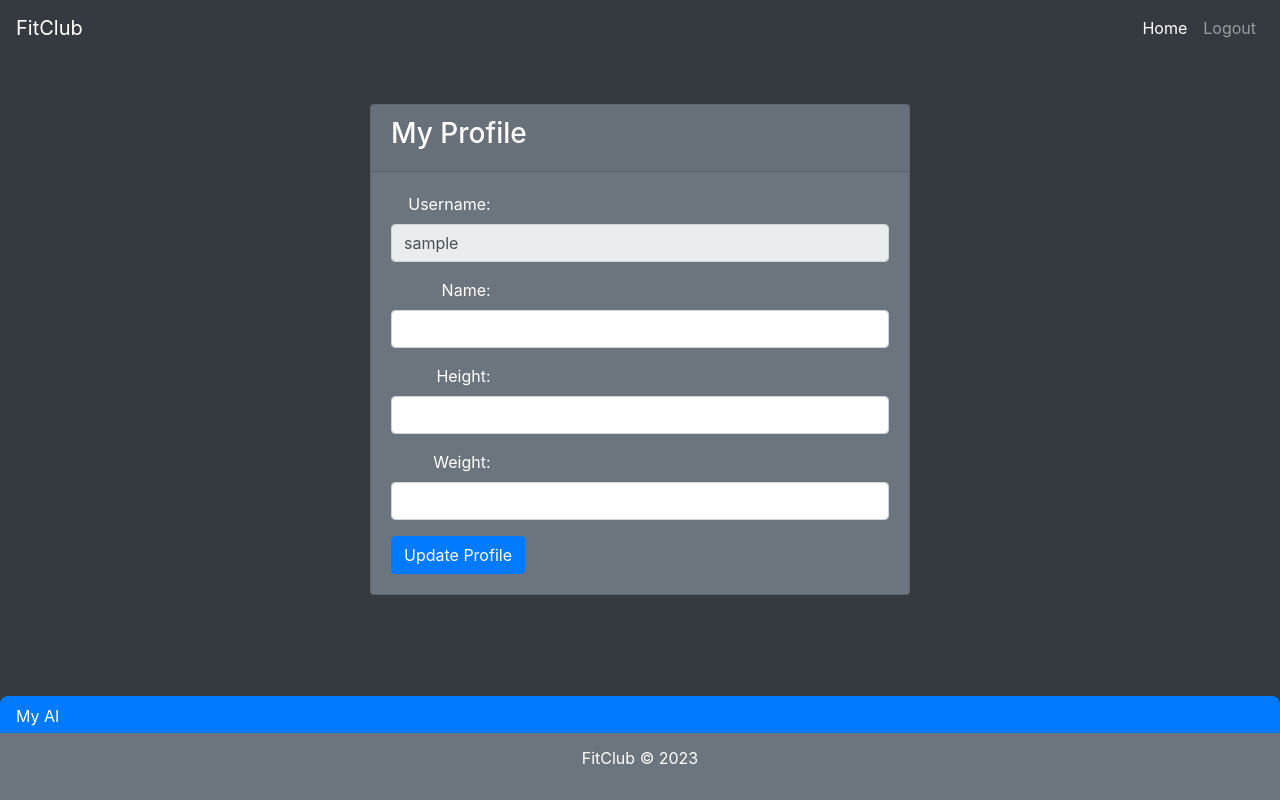
After one commit to GreggRoll/FitClub, a Flask app: page /my_profile in a window 1280 px wide. The commit adds this page. Run offline with Flask 3, Linux system fonts and the light colour scheme; the visitor is signed in with stand-in values (Sample User, id 1); some libraries are stand-ins or nearby versions.

Commit message:
updated a lot

```diff
--- a/app.py
+++ b/app.py
@@ -7,87 +7,119 @@ app = Flask(__name__)
 app.secret_key = os.urandom(24)
 socketio = SocketIO(app)
 
-# List to hold the messages
-message_history = []
-users = {}
+# Load and save user data functions
+def load_users():
+    with open('user_data.json', 'r') as f:
+        return json.load(f)
 
-def load_users():
-    global users
-    with open('user_data.json', 'r') as f:
-        users = json.load(f)
-
-def save_users():
+def save_users(users):
     with open('user_data.json', 'w') as f:
         json.dump(users, f)
 
+# Routes
 @app.route('/')
 def index():
-    return render_template('index.html')
-
-@app.route('/get_messages')
-def get_messages():
-    # Return the message history as JSON
-    return jsonify(message_history)
-
-@app.route('/send_message', methods=['POST'])
-def send_message():
-    message = request.form.get('message')
-    # Append the new message to the history
-    message_history.append(message)
-    return '', 204  # Return no content
-
+    if 'username' in session:
+        username = session['username']
+        users = load_users()
+        user_data = users.get(username, {})
+        return render_template('index.html', user_data=user_data)
+    return redirect(url_for('login'))
 
 @app.route('/login', methods=['GET', 'POST'])
 def login():
     if request.method == 'POST':
         username = request.form['username']
         password = request.form['password']
+        users = load_users()
         if username in users and users[username]['password'] == password:
             session['username'] = username
             return redirect(url_for('index'))
     return render_template('login.html')
+
+@app.route('/logout')
+def logout():
+    session.pop('username', None)
+    return redirect(url_for('login'))
 
 @app.route('/register', methods=['GET', 'POST'])
 def register():
     if request.method == 'POST':
         username = request.form['username']
         password = request.form['password']
+        users = load_users()
         if username not in users:
-            users[username] = {'password': password, 'workouts': []}
-            save_users()
+            users[username] = {
+                'password': password,
+                'user_name': username,
+                'name': '',
+                'height': '',
+                'weight': '',
+                'dl_max': '',
+                'squat_max': '',
+                'bench_max': '',
+                'chat_history': []
+            }
+            save_users(users)
             session['username'] = username
             return redirect(url_for('index'))
     return render_template('register.html')
+
+@app.route('/my_profile', methods=['GET', 'POST'])
+def my_profile():
+    if 'username' not in session:
+        return redirect(url_for('login'))
+
+    username = session['username']
+    users = load_users()  # Load the users
+    user_data = users.get(username, {})
+
+    if request.method == 'POST':
+        user_data['name'] = request.form.get('name', user_data.get('name', ''))
+        user_data['height'] = request.form.get('height', user_data.get('height', ''))
+        user_data['weight'] = request.form.get('weight', user_data.get('weight', ''))
+        # Save the updated user data
+        users[username] = user_data  # Update the user data in the users dictionary
+        save_users(users)  # Save the updated users dictionary back to the file
+
+    return render_template('my_profile.html',
+                           username=username,
+                           name=user_data.get('name', ''),
+                           height=user_data.get('height', ''),
+                           weight=user_data.get('weight', ''))
+                           # ... (other user data fields)
 
 @app.route('/my_workouts')
 def my_workouts():
     if 'username' in session:
         username = session['username']
-        workouts = users[username]['workouts']
+        users = load_users()
+        workouts = users[username].get('workouts', [])
         return render_template('my_workouts.html', workouts=workouts)
     return redirect(url_for('login'))
 
 @socketio.on('message')
 def handle_message(message):
-    # Here, you can call OpenAI API to generate workout plans based on the message
-    # For now, just echo the message back
-    # Add a form to allow users to save the workout.
-    message_with_form = message + '''<form action="/save_workout" method="POST">
-                                        <input type="hidden" name="workout" value="''' + message + '''">
-                                        <button type="submit">Save Workout</button>
-                                     </form>'''
-    socketio.emit('message', message_with_form)
+    if 'username' in session:
+        username = session['username']
+        users = load_users()
+        user_data = users.get(username, {})
+        user_data['chat_history'].append({"user": message})
+        save_users(users)
+        # Here, you can call OpenAI API to generate workout plans based on the message
+        # Emit the message back along with Save Workout button
+        socketio.emit('message', message)
 
 @app.route('/save_workout', methods=['POST'])
 def save_workout():
     if 'username' in session:
         username = session['username']
         workout = request.form['workout']
+        users = load_users()
         users[username]['workouts'].append(workout)
-        save_users()
+        save_users(users)
         return redirect(url_for('my_workouts'))
     return redirect(url_for('login'))
 
 if __name__ == '__main__':
-    load_users()
-    socketio.run(app, port=5001, debug=False)
+    socketio.run(app, debug=False)
--- a/static/app.js
+++ b/static/app.js
@@ -1,15 +1,11 @@
 function toggleChat() {
     var chatWindow = document.getElementById('chatWindow');
-    if (chatWindow.style.display === 'none' || chatWindow.style.display === '') {
-        chatWindow.style.display = 'flex';
-    } else {
-        chatWindow.style.display = 'none';
-    }
+    chatWindow.style.display = chatWindow.style.display === 'none' ? 'block' : 'none';
 }
 
 function handleKeyPress(event) {
-    if (event.key === 'Enter' && event.target.value.trim() !== '') {
-        sendMessage();
+    if (event.key === 'Enter') {
+        // Handle the Enter key press
     }
 }
 
--- a/static/style.css
+++ b/static/style.css
@@ -1,137 +1,99 @@
-/* General Styles */
 body {
-    background-color: #15202b;
-    color: #e1e8ed;
-    font-family: 'Segoe UI', Tahoma, Geneva, Verdana, sans-serif;
-    margin: 0;
-    padding: 0;
+    display: flex;
+    flex-direction: column;
+    min-height: 100vh;
 }
 
-h1, h2, h3, h4, h5, h6 {
-    color: #ffffff;
+#content {
+    flex: 1;
+}
+#chatContainer {
+    position: fixed;
+    bottom: 4rem; /* Adjust as per your footer's height */
+    left: 0;
+    width: 100%;
 }
 
-a {
-    color: #1da1f2;
-    text-decoration: none;
-}
-
-a:hover {
-    text-decoration: underline;
-}
-
-/* Container */
-.container {
-    margin: auto;
-    max-width: 600px;
-    padding: 10px;
-}
-
-/* Form Styles */
-form {
-    background-color: #253341;
-    border: 1px solid #38444d;
-    padding: 10px;
-    margin-bottom: 20px;
-}
-
-label, input, button {
-    display: block;
-    width: 100%;
-    margin-bottom: 10px;
-}
-
-input, button {
-    padding: 10px;
-    border: none;
-    border-radius: 4px;
-}
-
-button {
-    background-color: #1da1f2;
-    color: #ffffff;
+#chatTab {
+    position: relative;
+    background-color: #007bff;
+    color: white;
+    padding: 0.5rem 1rem;
+    border-radius: 0.5rem 0.5rem 0 0;
     cursor: pointer;
 }
 
-button:hover {
-    background-color: #0c7abf;
-}
-/* Chat Tab */
-#chatTab {
-    position: fixed;
-    bottom: 0;
-    right: 0;
+#chatWindow {
+    display: none;
+    position: absolute;
+    bottom: 100%; /* Positioned just above the #chatTab */
     left: 0;
-    background-color: #ccc; /* Grey Background */
-    color: #000;
-    padding: 10px;
-    text-align: center;
-    cursor: pointer;
-    border-top: 1px solid #999; /* Grey border */
+    width: 100%; /* Span the full width of the page */
+    background-color: white;
+    border: 1px solid #ccc;
+    border-bottom: none; /* Remove bottom border as it connects with #chatTab */
+    box-shadow: 0 0 10px #ccc;
 }
 
-#chatTab:after {
-    content: '▲'; /* Upward arrow */
-    display: inline-block;
-    margin-left: 5px;
+#messages {
+    height: 15rem; /* Adjust as per your design preference */
+    overflow-y: scroll;
+    padding: 0.5rem;
 }
 
-/* Chat Window */
-#chatWindow {
-    position: fixed;
-    bottom: 40px; /* Adjusted to be above chatTab */
-    right: 20px;
-    left: 20px;
-    max-height: 400px;
-    background-color: #253341;
-    border: 1px solid #38444d;
-    display: none;
-    flex-direction: column;
-    justify-content: space-between;
-}
-
-#chatWindow #messages {
-    overflow-y: auto;
-    padding: 10px;
-}
-
-#chatWindow #input {
-    padding: 10px;
-    border-top: 1px solid #38444d;
-}
-
-#chatWindow input {
-    width: 100%;
-    padding: 10px;
-    box-sizing: border-box;
-}
-
-/* Chat Styles */
-#chat {
-    background-color: #253341;
-    border: 1px solid #38444d;
-    padding: 10px;
-    height: 300px;
-    overflow-y: scroll;
-    margin-bottom: 10px;
+#input {
+    background-color: #f1f1f1;
+    padding: 0.5rem;
+    text-align: center; /* Centers the inline or inline-block children */
 }
 
 #messageInput {
-    padding: 10px;
-    border: none;
-    border-radius: 4px;
-    width: calc(100% - 20px);
+    width: 90%; /* Set the width to 90% of the parent container */
+    padding: 0.5rem;
+    margin: 0 auto; /* Centers the block element */
+    display: inline-block; /* Makes the input display as an inline-block element to be centered by text-align */
 }
 
-/* List Styles */
-ul {
-    list-style-type: none;
-    padding: 0;
+#profileContainer {
+    width: 50%;
+    margin: 2rem auto;
+    padding: 1rem;
+    border: 1px solid #ccc;
+    box-shadow: 0 0 10px #ccc;
 }
 
-li {
-    background-color: #253341;
-    border: 1px solid #38444d;
-    padding: 10px;
-    margin-bottom: 10px;
+#profileHeader {
+    text-align: center;
+    font-size: 2rem;
+    margin-bottom: 1rem;
 }
+
+#profileContent {
+    padding: 1rem;
+}
+
+.profileRow {
+    margin-bottom: 1rem;
+}
+
+label {
+    display: inline-block;
+    width: 20%;
+    text-align: right;
+    margin-right: 1rem;
+}
+
+input {
+    width: 60%;
+    padding: 0.5rem;
+}
+
+footer {
+    position: fixed;
+    bottom: 0;
+    width: 100%;
+    background-color: #f1f1f1;
+    text-align: center;
+    padding: 0.5em; /* Adjust padding as needed */
+    line-height: 1.2; /* Adjust line-height as needed */
+}
--- /dev/null
+++ b/templates/chat.html
@@ -0,0 +1,12 @@
+<div id="chatContainer">
+    <!-- Chat Tab -->
+    <div id="chatTab" onclick="toggleChat()">My AI</div>
+
+    <!-- Chat Window -->
+    <div id="chatWindow">
+        <div id="messages"></div>
+        <div id="input">
+            <input id="messageInput" type="text" placeholder="Type a message..." onkeypress="handleKeyPress(event)">
+        </div>
+    </div>
+</div>
--- /dev/null
+++ b/templates/footer.html
@@ -0,0 +1,3 @@
+<footer class="bg-secondary text-center py-3 mt-5">
+    <p>FitClub &copy; 2023</p>
+</footer>
--- /dev/null
+++ b/templates/my_profile.html
@@ -0,0 +1,67 @@
+<!DOCTYPE html>
+<html lang="en">
+<head>
+    <meta charset="UTF-8">
+    <title>My Profile</title>
+    <link href="https://stackpath.bootstrapcdn.com/bootstrap/4.3.1/css/bootstrap.min.css" rel="stylesheet">
+    <link rel="stylesheet" href="{{ url_for('static', filename='style.css') }}">
+</head>
+<body class="bg-dark text-white d-flex flex-column">
+    <div id="content">
+        <!-- Navbar -->
+        <nav class="navbar navbar-expand-lg navbar-dark bg-dark">
+            <a class="navbar-brand" href="#">FitClub</a>
+            <div class="collapse navbar-collapse" id="navbarNav">
+                <ul class="navbar-nav ml-auto">
+                    <li class="nav-item active">
+                        <a class="nav-link" href="/#">Home</a>
+                    </li>
+                    <li class="nav-item">
+                        <a class="nav-link" href="/logout">Logout</a>
+                    </li>
+                </ul>
+            </div>
+        </nav>
+
+        <div class="container mt-5">
+            <div class="row">
+                <div class="col-md-6 mx-auto">
+                    <div class="card bg-secondary">
+                        <div class="card-header">
+                            <h3>My Profile</h3>
+                        </div>
+                        <div class="card-body">
+                            <form method="POST" action="{{ url_for('my_profile') }}">
+                                <div class="form-group">
+                                    <label for="username">Username:</label>
+                                    <input type="text" class="form-control" id="username" name="username" value="{{ username }}" readonly>
+                                </div>
+                                <div class="form-group">
+                                    <label for="name">Name:</label>
+                                    <input type="text" class="form-control" id="name" name="name" value="{{ name }}">
+                                </div>
+                                <div class="form-group">
+                                    <label for="height">Height:</label>
+                                    <input type="text" class="form-control" id="height" name="height" value="{{ height }}">
+                                </div>
+                                <div class="form-group">
+                                    <label for="weight">Weight:</label>
+                                    <input type="text" class="form-control" id="weight" name="weight" value="{{ weight }}">
+                                </div>
+                                <button type="submit" class="btn btn-primary">Update Profile</button>
+                            </form>
+                        </div>
+                    </div>
+                </div>
+            </div>
+        </div>
+    </div>
+    {% include 'chat.html' %}
+    {% include 'footer.html' %}
+    <!-- JavaScript -->
+    <script src="{{ url_for('static', filename='app.js') }}"></script>
+    <script src="https://code.jquery.com/jquery-3.3.1.slim.min.js"></script>
+    <script src="https://cdnjs.cloudflare.com/ajax/libs/popper.js/1.14.7/umd/popper.min.js"></script>
+    <script src="https://stackpath.bootstrapcdn.com/bootstrap/4.3.1/js/bootstrap.min.js"></script>
+</body>
+</html>
--- a/user_data.json
+++ b/user_data.json
@@ -1 +1 @@
-{"user": {"password": " ", "workouts": []}}
+{"user1": {"user_name": "user1", "password": "hashed_password1", "name": "John Doe", "height": "5ft 10ing", "weight": "200 lbs", "dl_max": "200 lbs", "squat_max": "150 lbs", "bench_max": "100 lbs", "chat_history": [{"user": "How can I improve my bench press?"}, {"ai": "To improve your bench press, you can..."}]}, "user2": {"user_name": "user2", "password": "hashed_password2", "name": "Jane Doe", "height": "5ft 6in", "weight": "130 lbs", "dl_max": "180 lbs", "squat_max": "120 lbs", "bench_max": "80 lbs", "chat_history": [{"user": "Can you suggest a workout for legs?"}, {"ai": "Certainly! For a balanced leg workout, you can..."}]}}
```
Also changed, not shown: templates/index.html (+39 -17 lines), templates/login.html (+29 -9 lines), templates/register.html (+33 -9 lines), wire frame/Capture.PNG (added), wire frame/home.PNG (added), wire frame/home2.PNG (added), wire frame/login.PNG (added), wire frame/profile.PNG (added), 1 other file.
